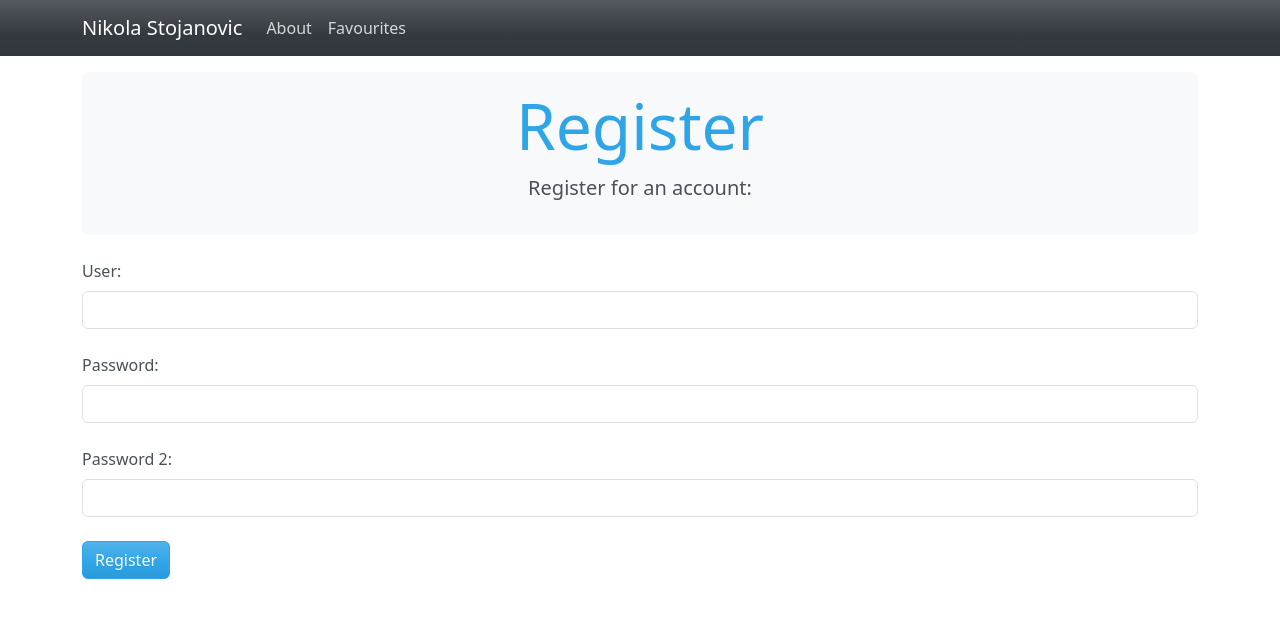
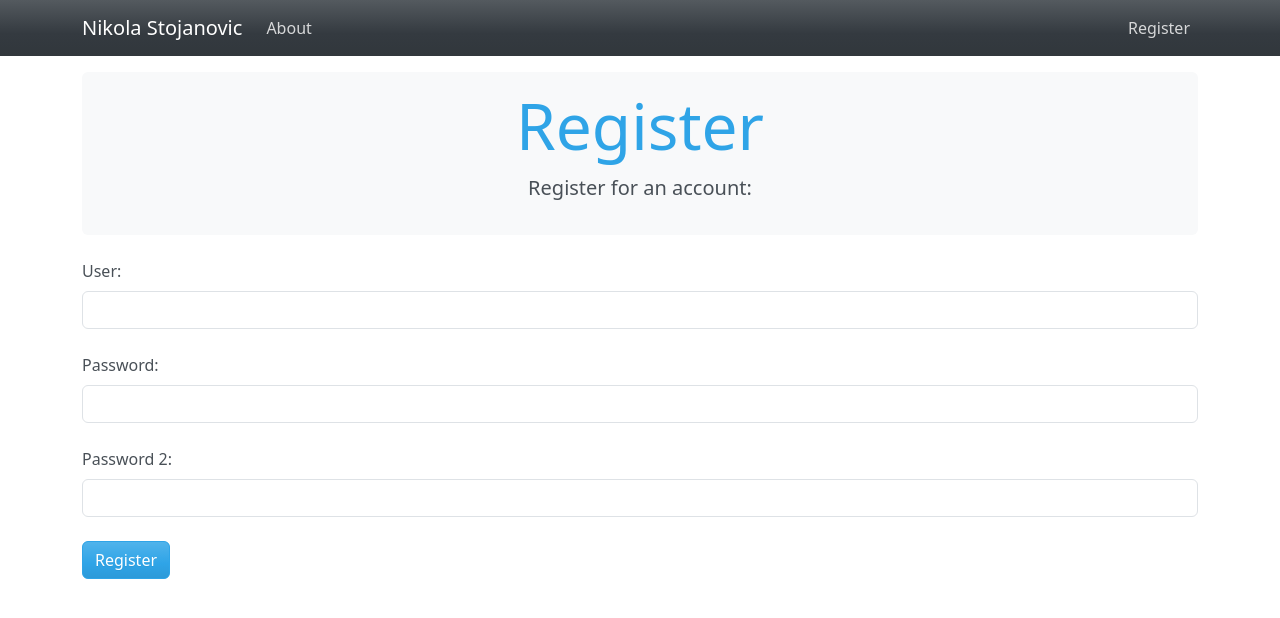
Before and after one commit to nikolastoj95/BTI425-WebProgramming_Apps_Services, a Next.js app in the folder assignments/dev/a3/assign3-app/: page /register in a window 1280 px wide. Shown: the top 618 px of the page. Built offline with nearby package versions, Linux system fonts and the light colour scheme.

Commit message:
added readtoken, router, logout function with removeToken added new drop down nav to show Logout, fav, when logged in else register

```diff
--- a/assignments/dev/a3/assign3-app/components/MainNav.js
+++ b/assignments/dev/a3/assign3-app/components/MainNav.js
@@ -1,17 +1,58 @@
+import { readToken, removeToken } from "@/lib/authenticate";
 import Link from "next/link";
-import { Container, Nav, Navbar } from "react-bootstrap";
+import { useRouter } from "next/router";
+import { Container, Nav, Navbar, NavDropdown } from "react-bootstrap";
 
 export default function MainNav () {
+     const token = readToken();
+
+     const router = useRouter();
+
+    function logout () {
+      console.log('logging out!')
+      removeToken();
+      router.push('/login');
+
+    }
+
     return (
       <>
-        <Navbar className="fixed-top navbar-dark bg-dark"  >
+        <Navbar className="fixed-top navbar-dark bg-dark">
           <Container>
-            <Navbar.Brand as={Link} href="/" >Nikola Stojanovic</Navbar.Brand>
+            <Navbar.Brand as={Link} href="/">
+              Nikola Stojanovic
+            </Navbar.Brand>
             <Nav className="me-auto">
               {/* <Nav.Link as={Link} href="/">Books</Nav.Link> */}
-              <Nav.Link as={Link} href="/about">About</Nav.Link>
-              <Nav.Link as={Link} href="/favourites">Favourites</Nav.Link>
+              <Nav.Link as={Link} href="/about">
+                About
+              </Nav.Link>
+              {/* <Nav.Link as={Link} href="/favourites">
+                Favourites
+              </Nav.Link> */}
             </Nav>
+            {token && (
+              <Nav>
+                <NavDropdown title={token.userName} id="basic-nav-dropdown">
+                  <NavDropdown.Item as={Link} href="/favourites" >Favourites</NavDropdown.Item>
+                  {/* <NavDropdown.Item href="#action/3.2">
+                    Another action
+                  </NavDropdown.Item> */}
+                  {/* <NavDropdown.Item href="#action/3.3">
+                    Something
+                  </NavDropdown.Item> */}
+                  <NavDropdown.Divider />
+                  <NavDropdown.Item  onClick={logout}>
+                    LogOut
+                  </NavDropdown.Item>
+                </NavDropdown>
+              </Nav>
+            )}
+            {!token && (
+              <Nav>
+                <Nav.Link as={Link} href="/register">Register</Nav.Link>
+              </Nav>
+            )}
           </Container>
         </Navbar>
         <br />
```
